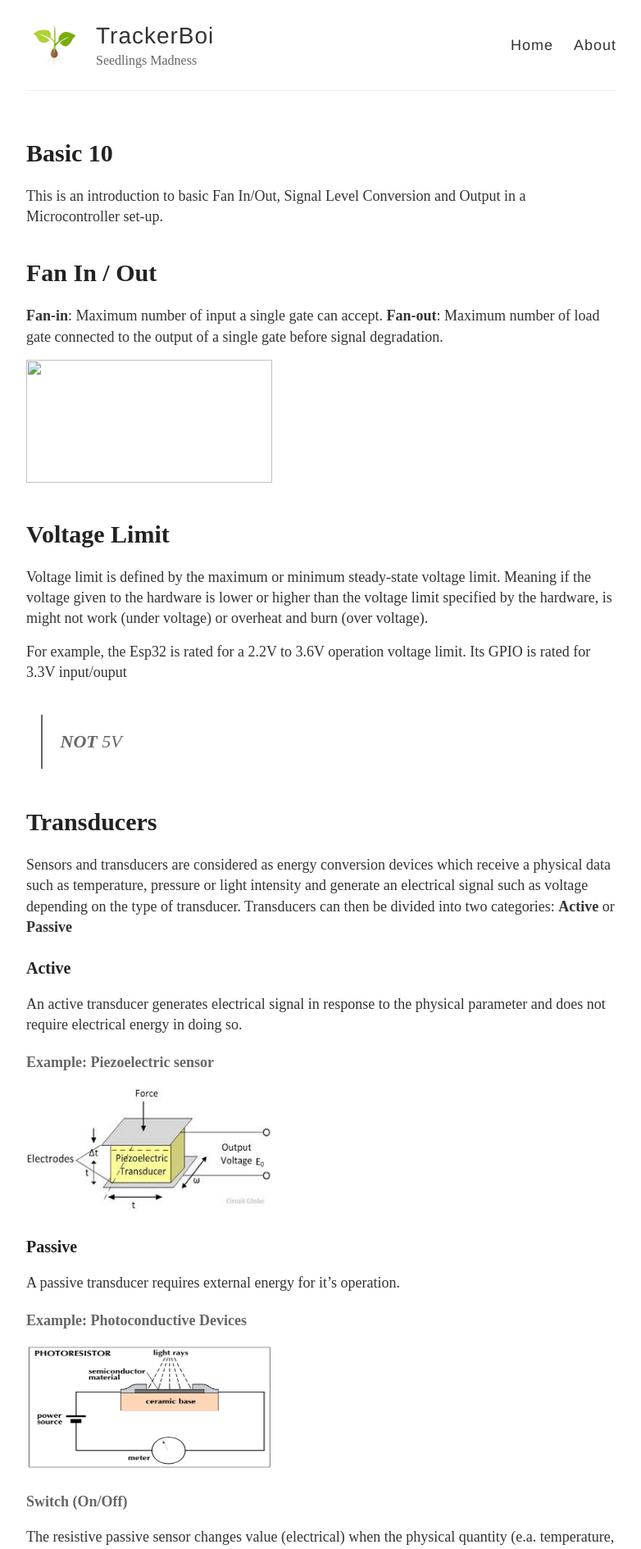
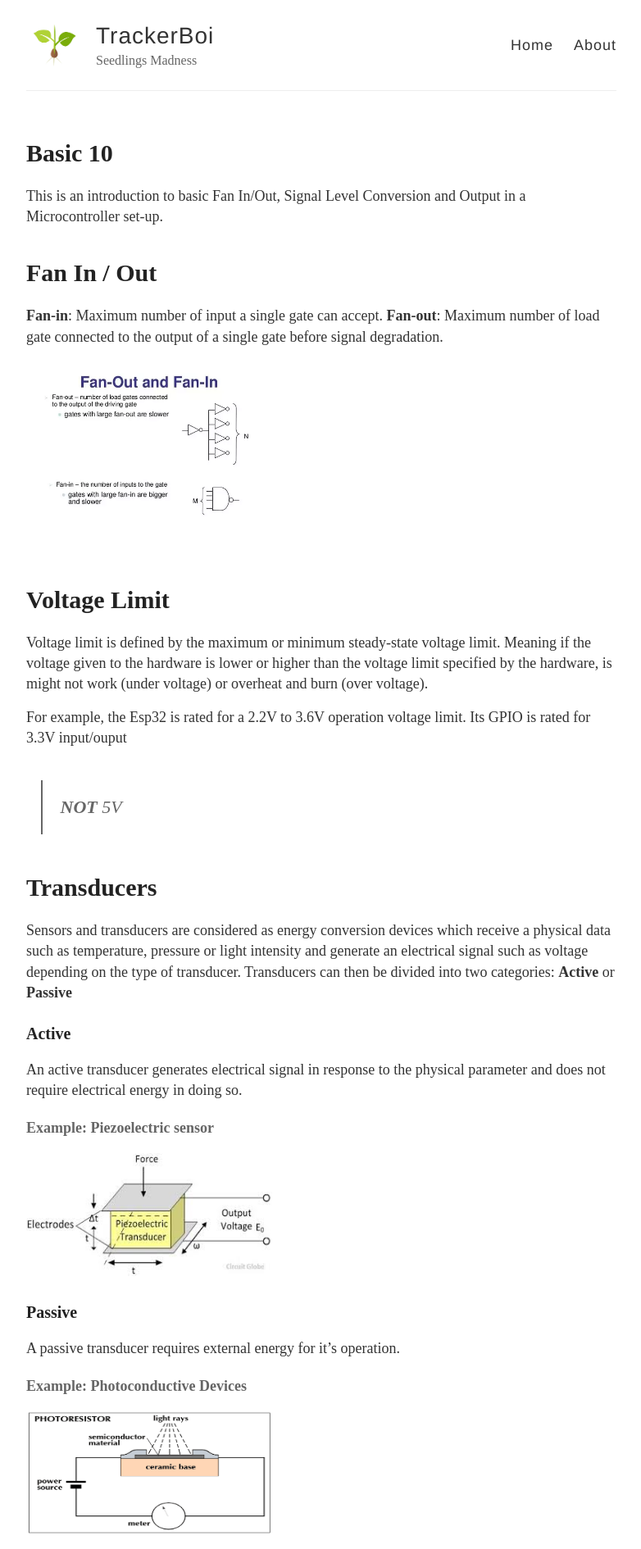
Before and after one commit to Jasperabez/TrackerBoi, a Jekyll site: the page built from _posts/2019-11-25-Basic-10.md, in a window 1280 px wide. Shown: the top 1890 px of the page at 82% size, without its empty margins (248-1030 px from the left). Built offline with Jekyll 4.4.1, drawn with Linux system fonts in a browser that asks for light colours.

Commit message:
Fixed fan-in fan-ou image

```diff
--- a/_posts/2019-11-25-Basic-10.md
+++ b/_posts/2019-11-25-Basic-10.md
@@ -10,7 +10,7 @@ This is an introduction to basic Fan In/Out, Signal Level Conversion and Output
 **Fan-in**: Maximum number of input a single gate can accept.
 **Fan-out**: Maximum number of load gate connected to the output of a single gate before signal degradation.
 
-<img src="../images/fanin_fanout.webp" width="300" height="150">
+<img src="../images/Basic10/fanin_fanout.webp" width="300" height="230">
 
 # Voltage Limit
 
```
